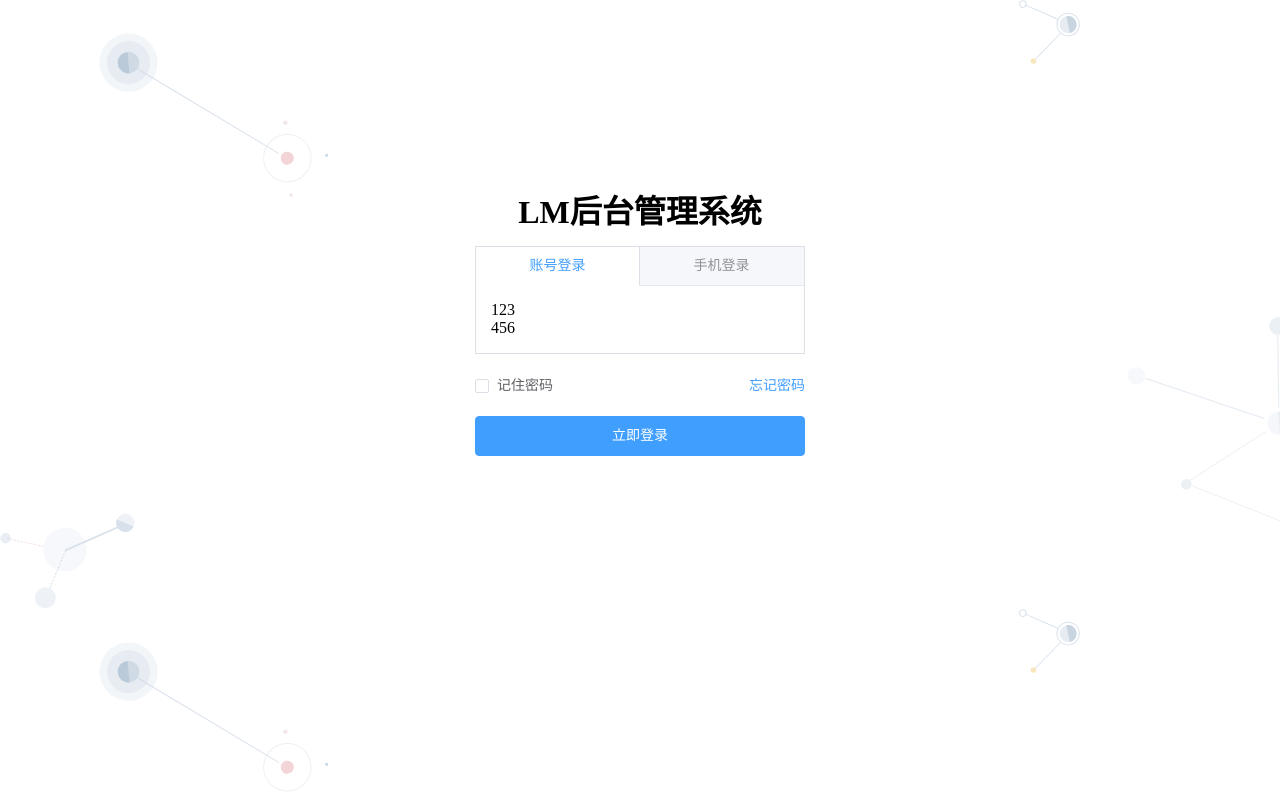
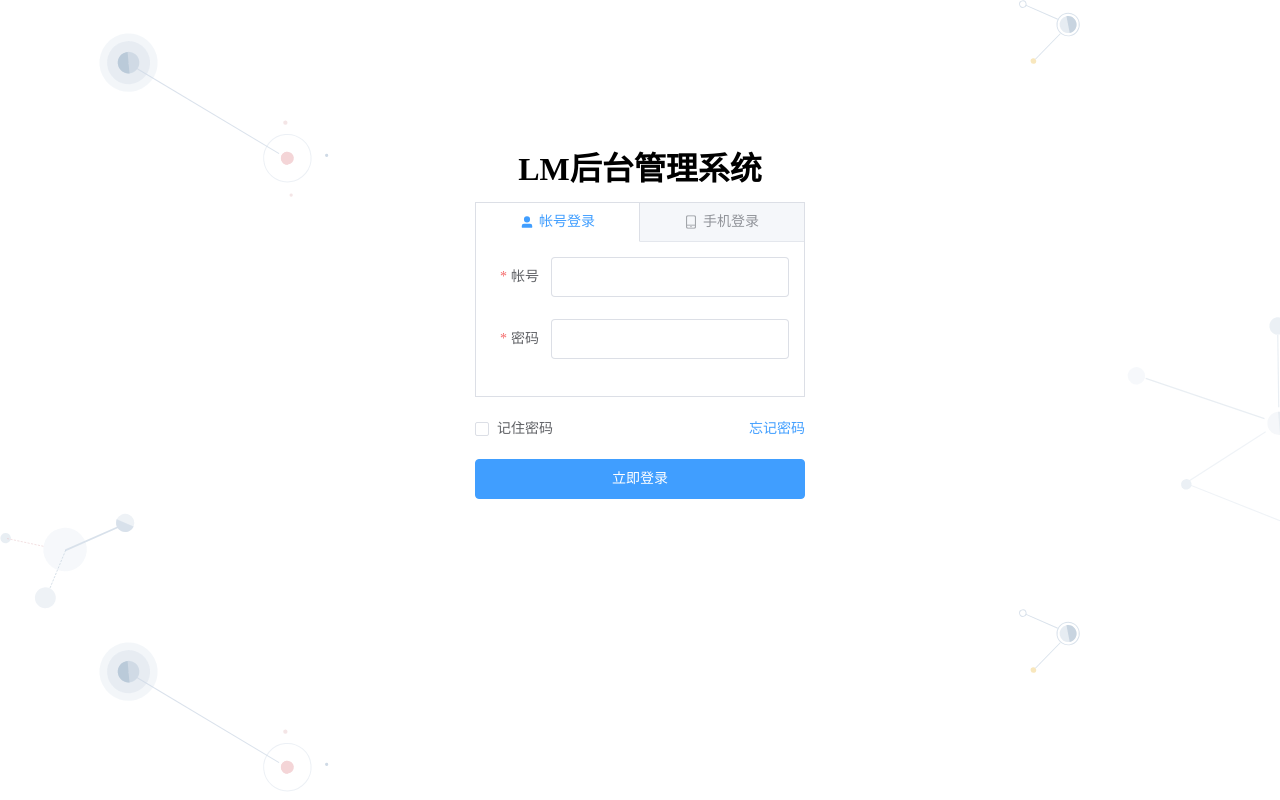
Before and after one commit to xlmoo12138/vue3-ts-cms, a Vue app: page /#/login in a window 1280 px wide. Built offline with nearby package versions, Linux system fonts and the light colour scheme.

Commit message:
完成点击立即登录 获取到 account 数据

```diff
--- a/components.d.ts
+++ b/components.d.ts
@@ -11,6 +11,10 @@ declare module '@vue/runtime-core' {
   export interface GlobalComponents {
     ElButton: typeof import('element-plus/es')['ElButton']
     ElCheckbox: typeof import('element-plus/es')['ElCheckbox']
+    ElForm: typeof import('element-plus/es')['ElForm']
+    ElFormItem: typeof import('element-plus/es')['ElFormItem']
+    ElIcon: typeof import('element-plus/es')['ElIcon']
+    ElInput: typeof import('element-plus/es')['ElInput']
     ElLink: typeof import('element-plus/es')['ElLink']
     ElRow: typeof import('element-plus/es')['ElRow']
     ElTabPane: typeof import('element-plus/es')['ElTabPane']
--- a/src/router/router.ts
+++ b/src/router/router.ts
@@ -5,7 +5,7 @@ export const router = createRouter({
   routes: [
     {
       path: '/',
-      redirect: '/main'
+      redirect: '/login'
     },
     {
       path: '/login',
--- a/src/views/login/c-cpns/login-panel.vue
+++ b/src/views/login/c-cpns/login-panel.vue
@@ -2,14 +2,24 @@
   <div class="login-panel">
     <h1 class="title">LM后台管理系统</h1>
     <div class="tabs">
-      <el-tabs type="border-card" stretch>
-        <el-tab-pane label="账号登录">
-          <div>123</div>
-          <div>456</div>
+      <el-tabs v-model="activeName" type="border-card" stretch>
+        <el-tab-pane name="account">
+          <template #label>
+            <div class="label">
+              <el-icon><UserFilled /></el-icon>
+              <span class="text">帐号登录</span>
+            </div>
+          </template>
+          <pane-account ref="accountRef" />
         </el-tab-pane>
-        <el-tab-pane label="手机登录">
-          <div>789</div>
-          <div>012</div>
+        <el-tab-pane name="phone">
+          <template #label>
+            <div class="label">
+              <el-icon><Iphone /></el-icon>
+              <span class="text">手机登录</span>
+            </div>
+          </template>
+          <pane-phone />
         </el-tab-pane>
       </el-tabs>
     </div>
@@ -17,14 +27,28 @@
       <el-checkbox v-model="isRemPwd" label="记住密码" size="large" />
       <el-link type="primary">忘记密码</el-link>
     </div>
-    <el-button type="primary" class="login-btn" size="large">立即登录</el-button>
+    <el-button type="primary" class="login-btn" size="large" @click="handleLoginBtnClick">立即登录</el-button>
   </div>
 </template>
 
 <script setup lang="ts">
 import { ref } from 'vue'
+import PaneAccount from './pane-account.vue'
+import PanePhone from './pane-phone.vue'
 
+const activeName = ref('account')
 const isRemPwd = ref(false)
+const accountRef = ref<InstanceType<typeof PaneAccount>>()
+
+function handleLoginBtnClick() {
+  if (activeName.value === 'account') {
+    // 1.获取子组件的实例
+    // 2.调用方法
+    accountRef.value?.loginAction()
+  } else {
+    window.console.log('点击了手机登录')
+  }
+}
 </script>
 
 <style lang="less" scoped>
@@ -37,7 +61,7 @@ const isRemPwd = ref(false)
     margin-bottom: 15px;
   }
 
-  .icon {
+  .label {
     display: flex;
     align-items: center;
     justify-content: center;
--- /dev/null
+++ b/src/views/login/c-cpns/pane-account.vue
@@ -0,0 +1,55 @@
+<template>
+  <div class="pane-account">
+    <el-form
+      :model="account"
+      :rules="accountRules"
+      label-width="60px"
+      size="large"
+      status-icon
+    >
+      <el-form-item label="帐号" prop="name">
+        <el-input v-model="account.name" />
+      </el-form-item>
+      <el-form-item label="密码" prop="password">
+        <el-input v-model="account.password" show-password />
+      </el-form-item>
+    </el-form>
+  </div>
+</template>
+
+<script setup lang="ts">
+import type { FormRules } from 'element-plus'
+import { reactive } from 'vue'
+
+// 1.定义account的数据
+const account = reactive({
+  name: '',
+  password: ''
+})
+
+// 2.定义校验规则
+const accountRules: FormRules = {
+  name: [
+    { required: true, message: '必须输入帐号信息', trigger: 'blur' },
+    { pattern: /^[a-z0-9]{6,20}$/, message: '必须是6~20个字母或数字', trigger: 'change' }
+  ],
+  password: [
+    { required: true, message: '必须输入密码~', trigger: 'blur' },
+    { pattern: /^[a-z0-9]{3,}$/, message: '密码必须在3位以上', trigger: 'change' }
+  ]
+}
+
+// 3.执行帐号登录的逻辑
+function loginAction() {
+  window.console.log('pane-account function loginAction', account.name, account.password)
+}
+defineExpose({
+  loginAction
+})
+</script>
+
+<style lang="less" scoped>
+.pane-account {
+  color: red;
+}
+</style>
--- /dev/null
+++ b/src/views/login/c-cpns/pane-phone.vue
@@ -0,0 +1,14 @@
+<template>
+  <div class="pane-phone">
+    <h2>pane-phone</h2>
+  </div>
+</template>
+
+<script setup lang="ts">
+</script>
+
+<style lang="less" scoped>
+.pane-phone {
+  color: red;
+}
+</style>
```
Also changed, not shown: 1 other file (tests, documents, lock files or other folders).
